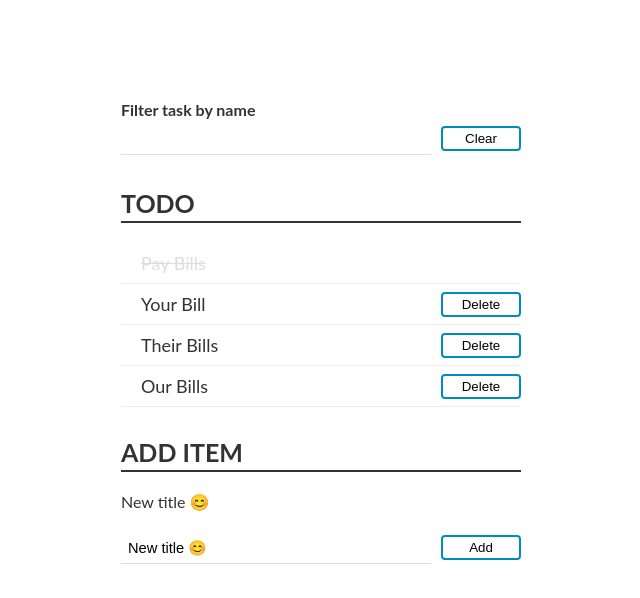
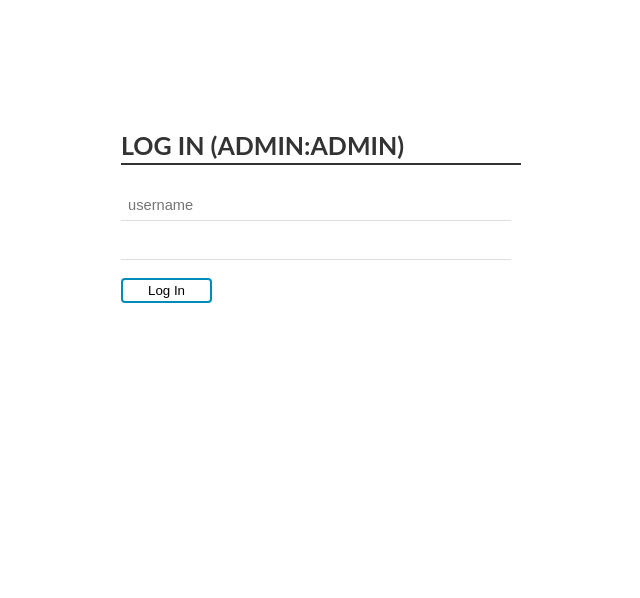
Before and after one commit to khoaminhi/react-learning, a React (Create React App) app: page /login in a window 1280 px wide. Shown: the top 598 px of the page, without its empty margins (319-959 px from the left). Built offline with nearby package versions, Linux system fonts and the light colour scheme.

Commit message:
(feat) react-router-dom, react-hook-form
video

```diff
--- a/package.json
+++ b/package.json
@@ -8,6 +8,8 @@
     "@testing-library/user-event": "^13.5.0",
     "react": "^18.3.1",
     "react-dom": "^18.3.1",
+    "react-hook-form": "^7.51.4",
+    "react-router-dom": "^5.0.0",
     "react-scripts": "5.0.1",
     "web-vitals": "^2.1.4"
   },
--- a/src/App.js
+++ b/src/App.js
@@ -1,50 +1,45 @@
-import {useEffect, useReducer} from 'react';
+import { BrowserRouter as Router, Route, Switch, Redirect } from 'react-router-dom';
 import './App.css';
-import AddTask from './components/AddTask';
-import SearchBar from './components/SearchBar';
-import TodoList from './components/TodoList';
-import AppCtx from './todoAppContext';
-import reducer from './todoReducer';
-import ACTION_TYPE from './constants/action_type';
-
+import Login from './views/LogIn';
+import Todo from './views/ToDo';
 
 function App() {
 
-  const initAppState = {
-    query: '',
-    items: []
-  }
-
-  const [store, dispatch] = useReducer(reducer, initAppState);
-
-  useEffect(function () {
-    setTimeout(function () {
-      const itemFromExternalSystem = [
-        { id: 1, title: 'Pay Bills', complete: true },
-        { id: 2, title: 'Your Bill', complete: false },
-        { id: 3, title: 'Their Bills', complete: false },
-        { id: 4, title: 'Our Bills', complete: false },
-      ];
-
-      // pass action to reducer func
-      dispatch({
-        type: ACTION_TYPE.init,
-        payload: {
-          query: '',
-          items: itemFromExternalSystem
-        }
-      })
-    }, 200)
-  }, [])// don't pass the argument to an array to trigger (change watcher)
 
   return (
-    <div className='container'>
-      <AppCtx.Provider value={{store, dispatch}}>
-        <SearchBar txtSearch='' />
-        <TodoList />
-        <AddTask />
-      </AppCtx.Provider>
-    </div>
+    <Router>
+      <div>
+        <Switch>
+          <PrivateRoute exact path="/">
+            <Todo />
+          </PrivateRoute>
+          <Route path="/login">
+            <Login />
+          </Route>
+
+        </Switch>
+      </div>
+    </Router>
+  );
+}
+
+function PrivateRoute({ children, ...rest }) {
+  return (
+    <Route
+      {...rest}
+      render={({ location }) =>
+        (JSON.parse(localStorage.getItem('x-api-token'))?.secret === 'ai-love-you') ? (
+          children
+        ) : (
+          <Redirect
+            to={{
+              pathname: "/login",
+              state: { from: location }
+            }}
+          />
+        )
+      }
+    />
   );
 }
 
--- a/src/index.css
+++ b/src/index.css
@@ -24,7 +24,7 @@ button {
   border-radius: 4px;
   color: white;
   height: 25px;
-  min-width: 80px;
+  min-width: 91px;
   text-align: center;
   text-decoration: none;
   display: inline-block;
@@ -36,7 +36,7 @@ button {
   transition-duration: 0.2s;
 }
 
-input[type='text'] {
+input {
   display: inline-block;
   width: 100%;
   font-size: 11pt;
@@ -51,7 +51,7 @@ input[type='text'] {
   border-top: none;
 }
 
-input[type='text']:focus {
+input:focus {
   box-shadow: 0 0 7px rgba(81, 203, 238, 1);
   border: 1px solid rgba(81, 203, 238, 1);
 }
@@ -64,6 +64,10 @@ input[type='text']:focus {
 
 .fg input {
   margin-right: 10px;
+}
+
+.fg span {
+  color: red;
 }
 
 ul {
@@ -86,3 +90,7 @@ li.done {
   text-decoration: line-through;
   color: #ddd;
 }
+
+.mt-3 {
+  margin-top: 15px;
+}
--- /dev/null
+++ b/src/views/LogIn.js
@@ -0,0 +1,67 @@
+import React from 'react';
+import { useForm } from "react-hook-form"
+import { useHistory } from 'react-router-dom';
+
+
+export default function Login(props) {
+  const history = useHistory();
+  const {
+    register,
+    handleSubmit,
+    formState: { errors },
+  } = useForm()
+  const onSubmit = async (data) => {
+    const isSuccess = data?.username === 'admin' && data?.password === 'admin';
+    let res = { stt: false };
+    try {
+      res = await (() => {
+        return new Promise((resolve, reject) => setTimeout(() => {
+          const initTime = Date.now();
+
+          if (isSuccess) {
+            resolve({
+              stt: isSuccess,
+              token: {
+                secret: 'ai-love-you',
+                iat: initTime,
+                exp: initTime + 60 * 1
+              },
+            })
+          } else {
+            reject({ stt: false, token: {} })
+          }
+
+        }, 200))
+      })()// function () {}()
+
+    } catch (err) {
+      console.log('err', err)
+    }
+
+    if (res.stt) {
+      localStorage.setItem('x-api-token', JSON.stringify(res.token))
+      history.push('/');
+    } else {
+      console.log('Love yourself')
+    }
+  }
+
+  return (
+    <div className='container'>
+      <form onSubmit={handleSubmit(onSubmit)}>
+        <h3>Log In (admin:admin)</h3>
+        <div className='fg'>
+          <input type='text' placeholder='username' {...register('username', { required: true })} />
+          {errors.username && <span>required</span>}
+        </div>
+        <div className='fg'>
+          <input type='password' {...register('password', { required: true })} />
+          {errors.password && <span>required</span>}
+        </div>
+        <div className='fg mt-3'>
+          <button type='submit'>Log In</button>
+        </div>
+      </form>
+    </div>
+  )
+}
--- /dev/null
+++ b/src/views/ToDo.js
@@ -0,0 +1,59 @@
+import {useEffect, useReducer} from 'react';
+import AddTask from '../components/AddTask';
+import SearchBar from '../components/SearchBar';
+import TodoList from '../components/TodoList';
+import AppCtx from '../todoAppContext';
+import reducer from '../todoReducer';
+import ACTION_TYPE from '../constants/action_type';
+
+
+function Todo() {
+
+  const initAppState = {
+    query: '',
+    items: []
+  }
+
+  const [store, dispatch] = useReducer(reducer, initAppState);
+
+  useEffect(function () {
+    setTimeout(function () {
+      const itemFromExternalSystem = [
+        { id: 1, title: 'Pay Bills', complete: true },
+        { id: 2, title: 'Your Bill', complete: false },
+        { id: 3, title: 'Their Bills', complete: false },
+        { id: 4, title: 'Our Bills', complete: false },
+      ];
+
+      // pass action to reducer func
+      dispatch({
+        type: ACTION_TYPE.init,
+        payload: {
+          query: '',
+          items: itemFromExternalSystem
+        }
+      })
+    }, 200)
+  }, [])// don't pass the argument to an array to trigger (change watcher)
+
+  const btnTokenDel = () => {
+    localStorage.setItem('x-api-token', '{}')
+
+    window.location.reload()
+  }
+
+  return (
+    <div className='container'>
+      <div style={{display: 'flex', justifyContent: 'flex-end'}}>
+        <button onClick={btnTokenDel} style={{marginBottom: '20px'}}>Delete token</button>
+      </div>
+      <AppCtx.Provider value={{store, dispatch}}>
+        <SearchBar txtSearch='' />
+        <TodoList />
+        <AddTask />
+      </AppCtx.Provider>
+    </div>
+  );
+}
+
+export default Todo;
```
Also changed, not shown: 1 other file (tests, documents, lock files or other folders).
